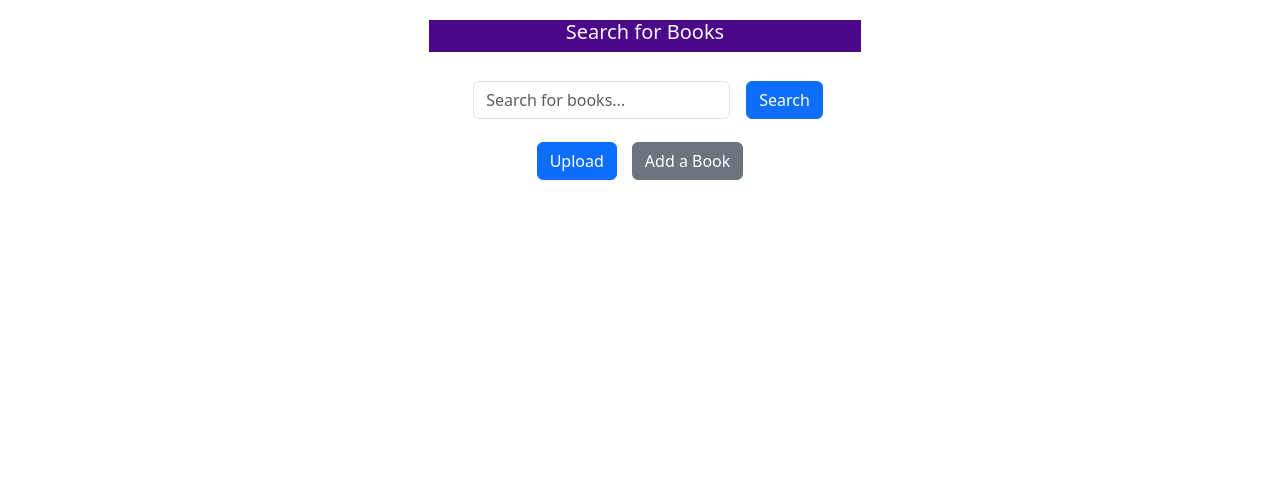
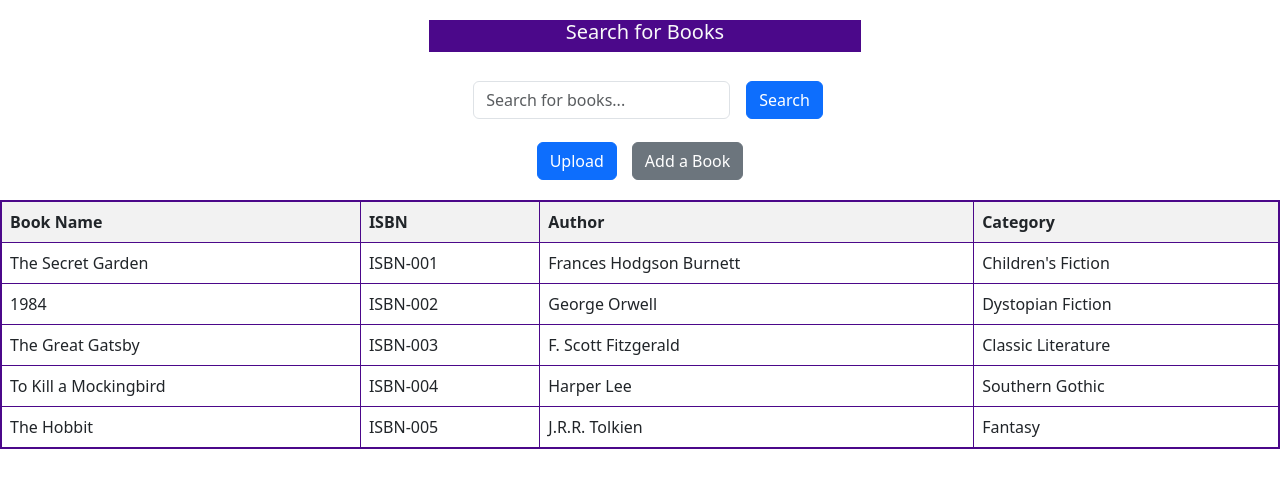
Before and after one commit to vishalgimhan/LibrarySystem, a Django app: page /books in a window 1280 px wide. Shown: the part 132-620 px from the top of the page. Run offline with Django 3.2, Linux system fonts and the light colour scheme.

Commit message:
Add book details table

```diff
--- a/Group assaigmne t/mysite/lims_app/templates/books.html
+++ b/Group assaigmne t/mysite/lims_app/templates/books.html
@@ -14,7 +14,7 @@
         </div>
 
     </div>
-</div
+</div>
 
 
 <div class="search-toolbar text-center">
@@ -35,7 +35,82 @@
 
     </button>
 </div>
-</div>
+
+    <div>
+        <table
+          id="library-table"
+          style="
+            border-collapse: collapse;
+            width: 100%;
+            margin-top: 20px;
+            border: 2px solid #4B088A;
+          "
+        >
+          <thead style="background-color: #f2f2f2">
+            <tr>
+              <th
+                style="border: 1px solid #4B088A; text-align: left; padding: 8px"
+              >
+                Book Name
+              </th>
+              <th
+                style="border: 1px solid #4B088A; text-align: left; padding: 8px"
+              >
+                ISBN
+              </th>
+              <th
+                style="border: 1px solid #4B088A; text-align: left; padding: 8px"
+              >
+                Author
+              </th>
+              <th
+                style="border: 1px solid #4B088A; text-align: left; padding: 8px"
+              >
+                Category
+              </th>
+            </tr>
+          </thead>
+          <tbody>
+
+            <tr>
+               <td style="border: 1px solid #4B088A; text-align: left; padding: 8px">The Secret Garden</td>
+               <td style="border: 1px solid #4B088A; text-align: left; padding: 8px">ISBN-001</td>
+               <td style="border: 1px solid #4B088A; text-align: left; padding: 8px">Frances Hodgson Burnett</td>
+               <td style="border: 1px solid #4B088A; text-align: left; padding: 8px">Children's Fiction</td>
+            </tr>
+            <tr>
+                <td style="border: 1px solid #4B088A; text-align: left; padding: 8px">1984</td>
+                <td style="border: 1px solid #4B088A; text-align: left; padding: 8px">ISBN-002</td>
+                <td style="border: 1px solid #4B088A; text-align: left; padding: 8px">George Orwell</td>
+                <td style="border: 1px solid #4B088A; text-align: left; padding: 8px">Dystopian Fiction</td>
+            </tr>
+            <tr>
+                <td style="border: 1px solid #4B088A; text-align: left; padding: 8px">The Great Gatsby</td>
+                <td style="border: 1px solid #4B088A; text-align: left; padding: 8px">ISBN-003</td>
+                <td style="border: 1px solid #4B088A; text-align: left; padding: 8px">F. Scott Fitzgerald</td>
+                <td style="border: 1px solid #4B088A; text-align: left; padding: 8px">Classic Literature</td>
+            </tr>
+            <tr>
+                <td style="border: 1px solid #4B088A; text-align: left; padding: 8px">To Kill a Mockingbird</td>
+                <td style="border: 1px solid #4B088A; text-align: left; padding: 8px">ISBN-004</td>
+                <td style="border: 1px solid #4B088A; text-align: left; padding: 8px">Harper Lee</td>
+                <td style="border: 1px solid #4B088A; text-align: left; padding: 8px">Southern Gothic</td>
+              </tr>
+              <tr>
+                <td style="border: 1px solid #4B088A; text-align: left; padding: 8px">The Hobbit</td>
+                <td style="border: 1px solid #4B088A; text-align: left; padding: 8px">ISBN-005</td>
+                <td style="border: 1px solid #4B088A; text-align: left; padding: 8px">J.R.R. Tolkien</td>
+                <td style="border: 1px solid #4B088A; text-align: left; padding: 8px">Fantasy</td>
+              </tr>
+        </tbody>
+ </table>
+ </div>
+
+
+
+
+
+
 
 
 
```
Also changed, not shown: Group assaigmne t/mysite/lims_app/templates/returns.html (+23 -23 lines).
